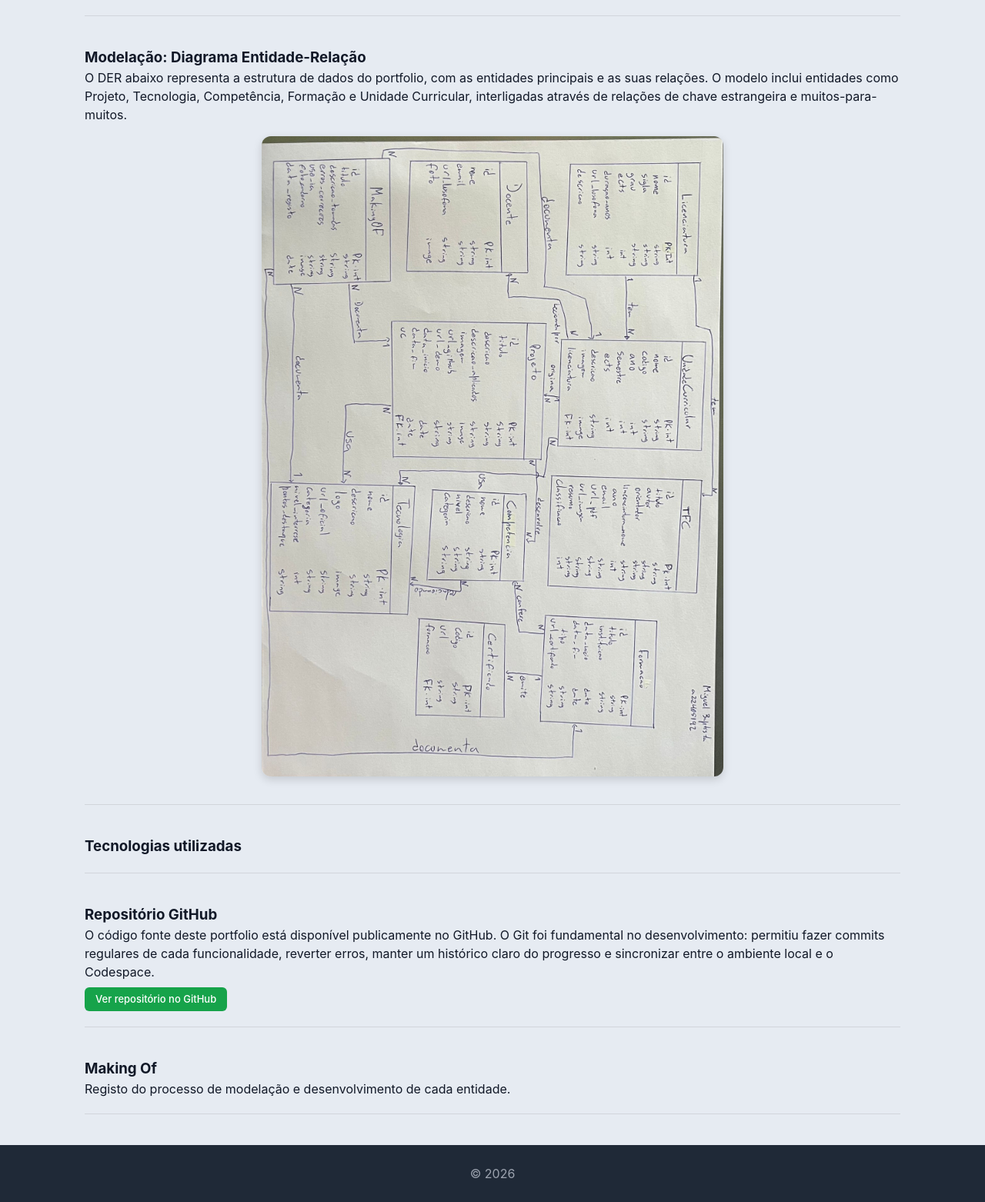
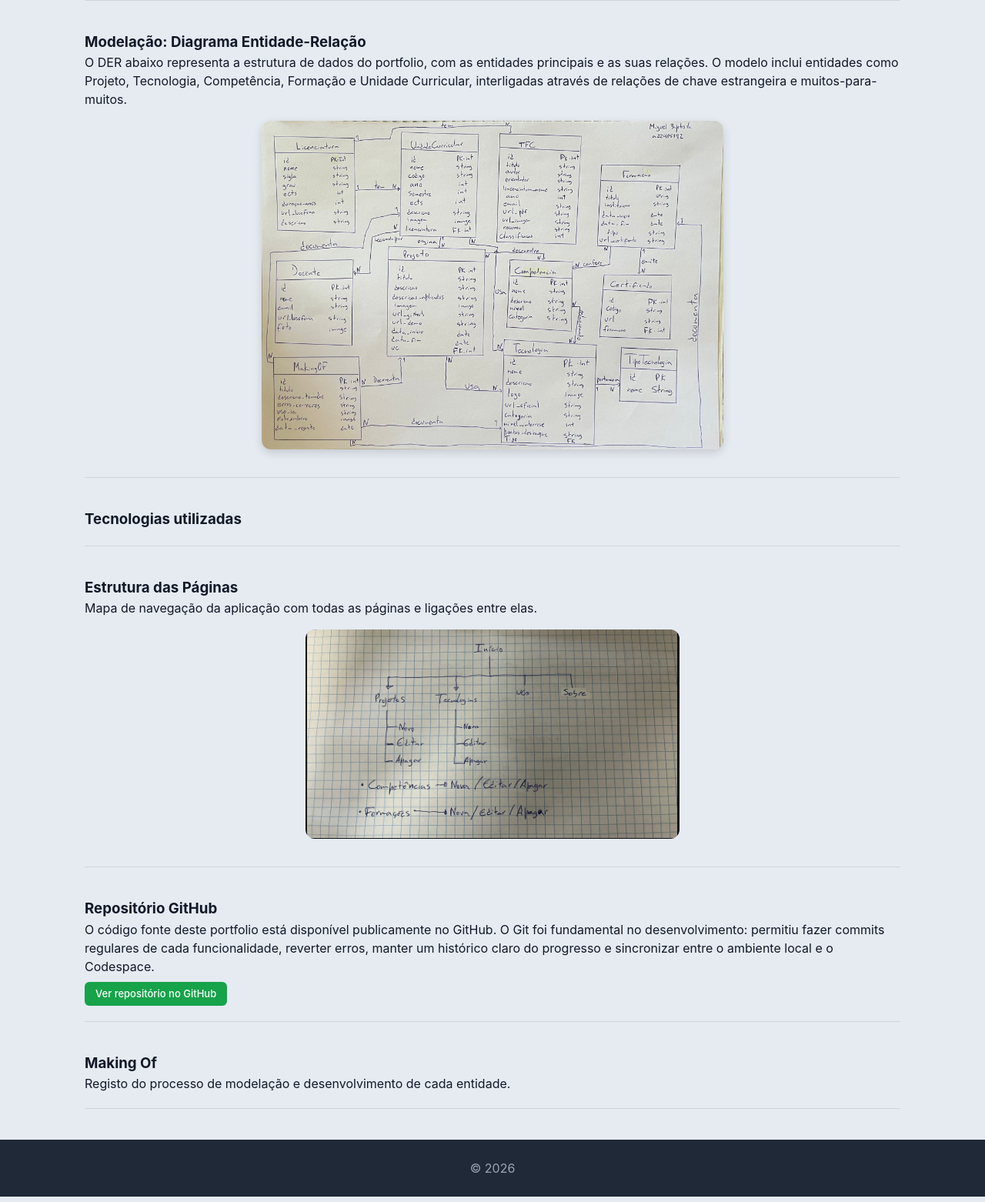
Before and after one commit to miguel-baptista07/portfolio-django, a Django app: page /portfolio/sobre/ in a window 1280 px wide. Shown: the part 644-2206 px from the top of the page at 77% size. Run offline with Django 5.2, Linux system fonts and the light colour scheme; data that the repository does not hold is empty; some libraries are stand-ins or nearby versions.

Commit message:
Sobre: fotos do MVT, DER e mapa de navegação adicionadas

```diff
--- a/portfolio/templates/portfolio/sobre.html
+++ b/portfolio/templates/portfolio/sobre.html
@@ -8,7 +8,7 @@
 <section>
     <h3>Arquitetura MVT</h3>
     <p>Este portfolio foi desenvolvido em Django, seguindo o padrão MVT (Model-View-Template). O <strong>Model</strong> define a estrutura dos dados e interage com a base de dados SQLite. A <strong>View</strong> contém a lógica de negócio: recebe pedidos HTTP, consulta os modelos necessários e devolve uma resposta. O <strong>Template</strong> define a apresentação HTML, recebendo os dados da View e renderizando-os para o utilizador.</p>
-    <img src="{% static 'portfolio/mvt.png' %}" alt="Diagrama MVT" style="max-width:500px; display:block; margin:16px auto; border-radius:12px;" onerror="this.style.display='none'">
+    <img src="/media/makingof/Arquitetura.png" alt="Diagrama MVT desenhado à mão" style="max-width:500px; display:block; margin:16px auto; border-radius:12px;">
 </section>
 
 <section>
@@ -39,6 +39,12 @@
 </section>
 
 <section>
+    <h3>Estrutura das Páginas</h3>
+    <p>Mapa de navegação da aplicação com todas as páginas e ligações entre elas.</p>
+    <img src="/media/makingof/Mapa.png" alt="Mapa de navegação" style="max-width:600px; display:block; margin:16px auto; border-radius:12px;">
+</section>
+
+<section>
     <h3>Repositório GitHub</h3>
     <p>O código fonte deste portfolio está disponível publicamente no GitHub. O Git foi fundamental no desenvolvimento: permitiu fazer commits regulares de cada funcionalidade, reverter erros, manter um histórico claro do progresso e sincronizar entre o ambiente local e o Codespace.</p>
     <a href="https://github.com/miguel-baptista07/portfolio-django" class="btn-novo" target="_blank">Ver repositório no GitHub</a>
```
Also changed, not shown: media/makingof/Arquitetura.png (added), media/makingof/DER- portfolio.jpeg (deleted), media/makingof/DER-_portfolio.jpeg, media/makingof/Mapa.png (added).
